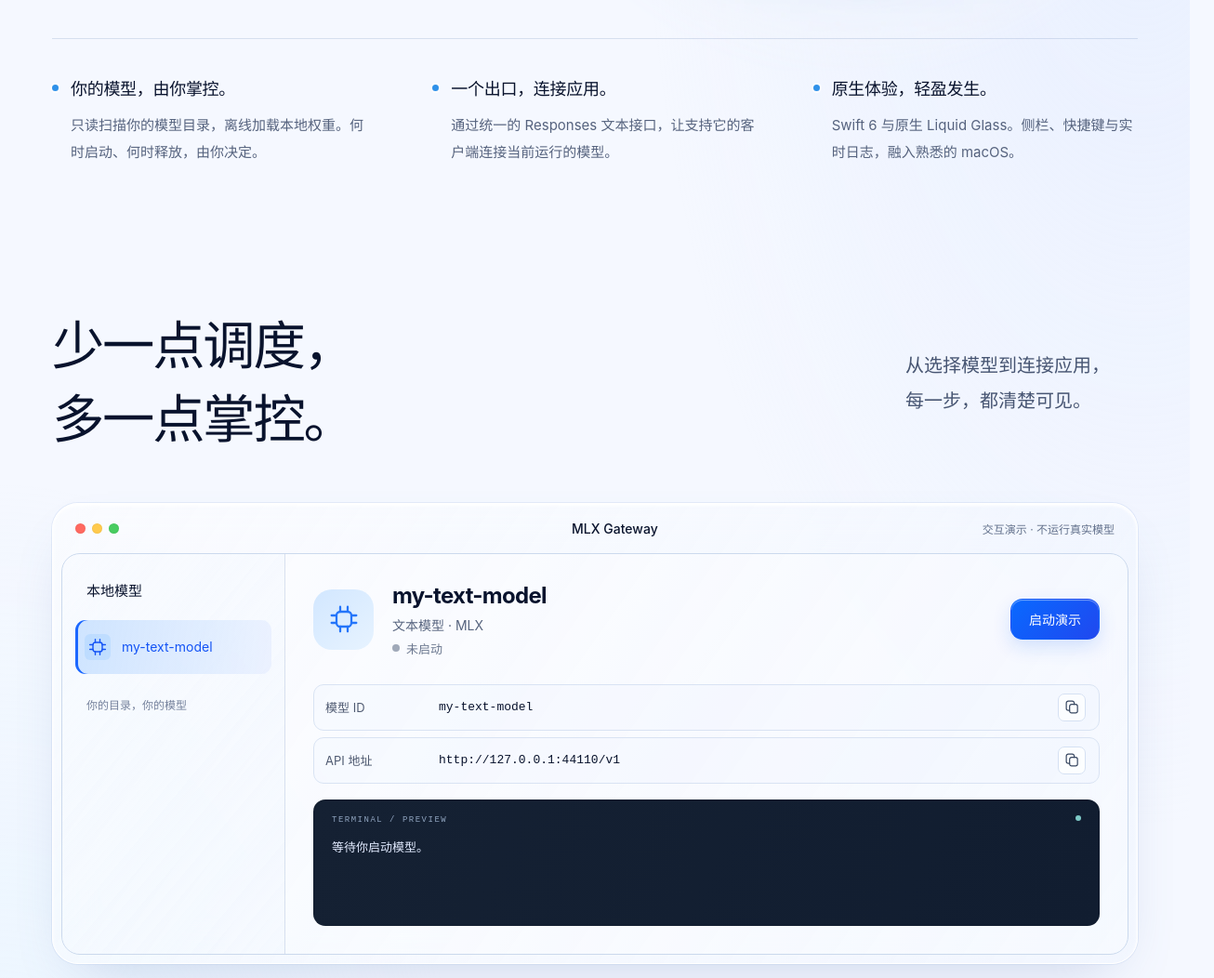
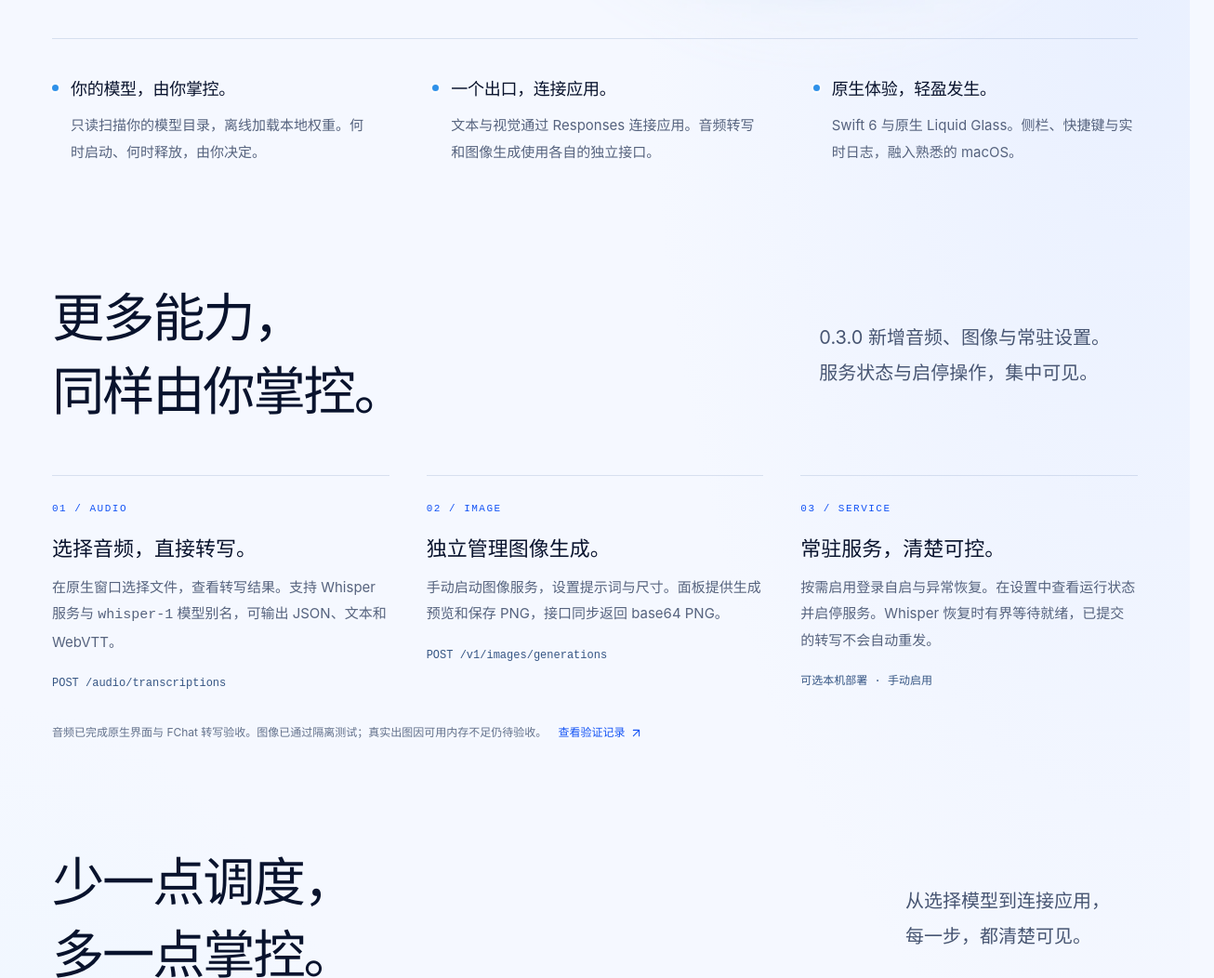
Before and after one commit to Kamisato-Yuna/MLX-Gateway, a plain HTML site: page site/index.html in a window 1280 px wide. Shown: the part 720-1772 px from the top of the page at 93% size, 1306 px wide, since content can reach past the window. Drawn offline with Linux system fonts and the light colour scheme; no server answers.

Commit message:
更新产品 Pages，展示 0.3.0 能力与公证下载

```diff
--- a/site/app.js
+++ b/site/app.js
@@ -44,7 +44,7 @@ let demoTimer;
 let running = false;
 const descriptions = [
     "选择不会触发加载。API 请求也不会替你启动或切换模型。",
-    "由你手动启停。同一时刻只运行一个模型，停止后释放其占用的内存。",
+    "文本与视觉模型同一时刻运行一个，停止后释放内存。音频与图像服务独立管理。",
     "将模型 ID 与 API 地址填入客户端，以 Responses 文本接口发出请求。",
 ];
 const connectionExample =
@@ -156,11 +156,6 @@ async function loadRelease() {
                 signal: controller.signal,
             },
         );
-        if (response.status === 404) {
-            releaseStatus.textContent =
-                "尚无正式 Release · 你可以在 GitHub 关注发布进展。";
-            return;
-        }
         if (!response.ok) throw new Error("Release unavailable");
         const release = await response.json();
         const url = new URL(release.html_url);
@@ -181,12 +176,10 @@ async function loadRelease() {
         link.rel = "noopener noreferrer";
         link.textContent = `最新 Release：${release.tag_name} · 查看发布内容`;
         releaseStatus.replaceChildren(link);
-        // A release alone does not establish a signed or notarized macOS installer.
-        document.querySelector(".release-copy > p").textContent =
-            "下载客户端，连接你的本地模型。安装包及签名信息请查阅对应发布说明。";
+        // Keep verified installer details tied to the static version, not the API response.
     } catch {
-        releaseStatus.textContent =
-            "暂时无法同步版本，前往 GitHub Releases 查看最新进展。";
+        // Preserve the known release link and direct download when the query fails.
+        releaseStatus.append(" · 暂时无法同步最新版本");
     } finally {
         clearTimeout(timeout);
     }
--- a/site/index.html
+++ b/site/index.html
@@ -7,7 +7,7 @@
         <title>MLX Gateway — 模型在本地，创造无边界</title>
         <meta
             name="description"
-            content="原生 macOS Liquid Glass 本地模型管理器。让 MLX 模型通过 OpenAI Responses 文本接口连接你的应用，启停与切换由你掌控。"
+            content="原生 macOS 本地模型管理器。通过 Responses 连接文本与视觉模型，提供 Whisper 音频转写、独立图像生成和可选常驻服务。0.3.0 已签名并通过 Apple 公证。"
         />
         <meta
             property="og:title"
@@ -15,7 +15,7 @@
         />
         <meta
             property="og:description"
-            content="本地模型的原生连接层。为 Apple Silicon 构建，让 MLX 的力量，以你熟悉的方式流动。"
+            content="为 Apple Silicon 构建的本地模型连接层。文本、视觉、Whisper 转写与独立图像生成，由原生 macOS 界面管理。下载已公证的 0.3.0。"
         />
         <meta property="og:type" content="website" />
         <meta
@@ -72,7 +72,7 @@
                 /><span>MLX Gateway</span></a
             >
             <nav aria-label="主导航">
-                <a href="#philosophy">理念</a><a href="#experience">工作方式</a
+                <a href="#capabilities">能力</a><a href="#experience">工作方式</a
                 ><a href="#release">发布</a>
             </nav>
             <a
@@ -88,8 +88,7 @@
                 <div class="hero-copy">
                     <h1 id="hero-title">分寸之间，<br />尽在本机。</h1>
                     <p class="hero-description">
-                        本地模型的原生连接层。<br />让 MLX
-                        的力量，以你熟悉的方式流动。
+                        本地模型的原生连接层。<br />文本、视觉与音频，各有入口。
                     </p>
                     <div class="actions">
                         <a class="button primary" href="#release"
@@ -140,8 +139,7 @@
                 <article class="reveal">
                     <h2>一个出口，连接应用。</h2>
                     <p>
-                        通过统一的 Responses
-                        文本接口，让支持它的客户端连接当前运行的模型。
+                        文本与视觉通过 Responses 连接应用。音频转写和图像生成使用各自的独立接口。
                     </p>
                 </article>
                 <article class="reveal">
@@ -151,6 +149,43 @@
                         Glass。侧栏、快捷键与实时日志，融入熟悉的 macOS。
                     </p>
                 </article>
+            </section>
+            <section
+                class="capabilities shell"
+                id="capabilities"
+                aria-labelledby="capabilities-title"
+            >
+                <div class="section-heading reveal">
+                    <h2 id="capabilities-title">更多能力，<br />同样由你掌控。</h2>
+                    <p>0.3.0 新增音频、图像与常驻设置。<br />服务状态与启停操作，集中可见。</p>
+                </div>
+                <div class="capability-grid">
+                    <article class="reveal">
+                        <span class="capability-label">01 / AUDIO</span>
+                        <h3>选择音频，直接转写。</h3>
+                        <p>在原生窗口选择文件，查看转写结果。支持 Whisper 服务与 <code>whisper-1</code> 模型别名，可输出 JSON、文本和 WebVTT。</p>
+                        <code class="endpoint">POST /audio/transcriptions</code>
+                    </article>
+                    <article class="reveal">
+                        <span class="capability-label">02 / IMAGE</span>
+                        <h3>独立管理图像生成。</h3>
+                        <p>手动启动图像服务，设置提示词与尺寸。面板提供生成预览和保存 PNG，接口同步返回 base64 PNG。</p>
+                        <code class="endpoint">POST /v1/images/generations</code>
+                    </article>
+                    <article class="reveal">
+                        <span class="capability-label">03 / SERVICE</span>
+                        <h3>常驻服务，清楚可控。</h3>
+                        <p>按需启用登录自启与异常恢复。在设置中查看运行状态并启停服务。Whisper 恢复时有界等待就绪，已提交的转写不会自动重发。</p>
+                        <span class="endpoint">可选本机部署 · 手动启用</span>
+                    </article>
+                </div>
+                <p class="capability-note">
+                    音频已完成原生界面与 FChat 转写验收。图像已通过隔离测试；真实出图因可用内存不足仍待验收。<a
+                        href="https://github.com/Kamisato-Yuna/MLX-Gateway/blob/v0.3.0/docs/verification-0.3.0.md"
+                        target="_blank"
+                        rel="noopener noreferrer"
+                        >查看验证记录 <svg><use href="#external" /></svg></a>
+                </p>
             </section>
             <section
                 class="experience shell"
@@ -296,18 +331,18 @@
                 </div>
                 <div class="release-panel glass reveal">
                     <div class="release-copy">
-                        <span class="release-label">OPEN SOURCE</span>
-                        <h3>原生 macOS 客户端</h3>
+                        <span class="release-label">VERSION 0.3.0 · 2026.10.17</span>
+                        <h3>已签名，已公证。</h3>
                         <p>
-                            下载客户端，连接你的本地模型。<br />安装包与版本说明在 GitHub 开放提供。
+                            0.3.0 安装包已通过 Developer ID 签名和 Apple 公证，并附加公证票据。解压后，将应用放入应用程序目录。
                         </p>
                         <div class="actions">
                             <a
                                 class="button primary"
-                                href="https://github.com/Kamisato-Yuna/MLX-Gateway/releases/latest"
+                                href="https://github.com/Kamisato-Yuna/MLX-Gateway/releases/download/v0.3.0/MLXGateway-0.3.0-macos-arm64.zip"
                                 target="_blank"
                                 rel="noopener noreferrer"
-                                >下载客户端 <svg><use href="#arrow" /></svg></a
+                                >下载 0.3.0 <svg><use href="#arrow" /></svg></a
                             ><a
                                 class="button secondary"
                                 href="https://github.com/Kamisato-Yuna/MLX-Gateway"
@@ -322,7 +357,11 @@
                             id="release-status"
                             aria-live="polite"
                         >
-                            版本与发布说明以 GitHub Releases 为准。
+                            <a
+                                href="https://github.com/Kamisato-Yuna/MLX-Gateway/releases/tag/v0.3.0"
+                                target="_blank"
+                                rel="noopener noreferrer"
+                                >0.3.0 发布说明 · ZIP 约 2.7 MB</a>
                         </p>
                     </div>
                     <dl class="requirements">
--- a/site/styles.css
+++ b/site/styles.css
@@ -245,7 +245,7 @@ h1 {
 .hero-art {
     position: absolute;
     width: 66%;
-    right: -7%;
+    right: max(-7%, -40px);
     top: 50%;
     transform: translateY(-51%);
     aspect-ratio: 1;
@@ -330,6 +330,46 @@ h1 {
     color: var(--muted);
     margin: 0;
     padding-left: 20px;
+}
+.capabilities {
+    padding-top: 80px;
+}
+.capability-grid {
+    display: grid;
+    grid-template-columns: repeat(3, minmax(0, 1fr));
+    gap: 40px;
+}
+.capability-grid article {
+    border-top: 1px solid var(--line);
+    padding-top: 22px;
+}
+.capability-label {
+    color: var(--blue);
+    font: 11px ui-monospace, SFMono-Regular, monospace;
+    letter-spacing: 1.5px;
+}
+.capability-grid h3 {
+    font-size: 22px;
+    font-weight: 600;
+    margin: 18px 0 14px;
+}
+.capability-grid p {
+    font-size: 15px;
+    line-height: 1.9;
+    color: var(--muted);
+    margin: 0 0 20px;
+}
+.endpoint {
+    display: block;
+    font: 12px/1.8 ui-monospace, SFMono-Regular, monospace;
+    color: #365684;
+    overflow-wrap: anywhere;
+}
+.capability-note {
+    font-size: 12px;
+    line-height: 1.9;
+    color: #63718b;
+    margin: 30px 0 0;
 }
 .experience {
     padding-top: 110px;
@@ -639,6 +679,7 @@ h1 {
     margin: 23px 0 0;
     text-align: center;
 }
+.capability-note a,
 .scope-note a,
 .build-note a {
     color: var(--blue);
@@ -647,6 +688,7 @@ h1 {
     gap: 5px;
     align-items: center;
 }
+.capability-note svg,
 .scope-note svg,
 .build-note svg {
     width: 15px;
@@ -1083,6 +1125,16 @@ h1 {
         font-size: 14px;
         max-width: 510px;
     }
+    .capabilities {
+        padding-top: 65px;
+    }
+    .capability-grid {
+        grid-template-columns: 1fr;
+        gap: 30px;
+    }
+    .capability-grid h3 {
+        font-size: 21px;
+    }
     .experience {
         padding-top: 80px;
         padding-bottom: 35px;
```
Also changed, not shown: 1 other file.
